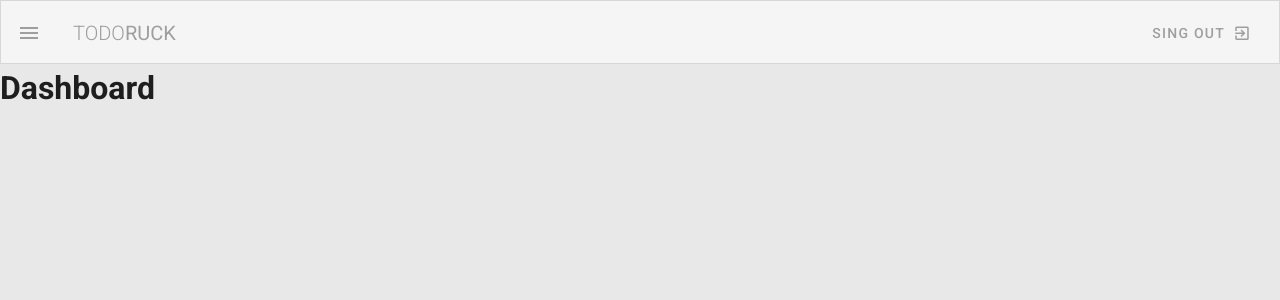
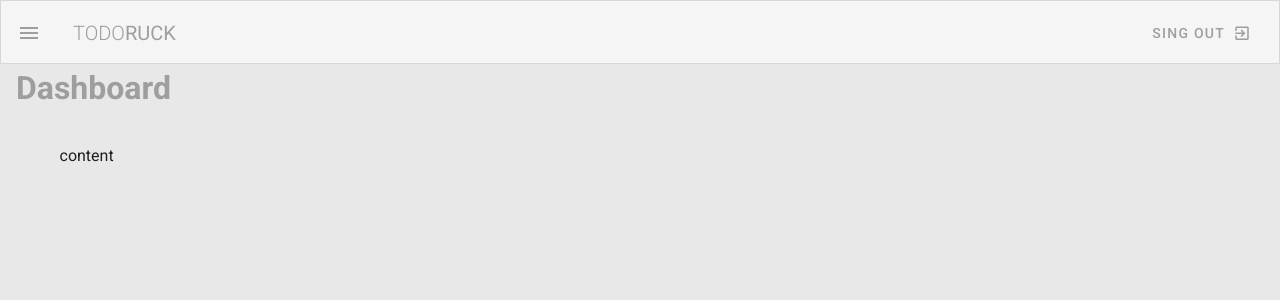
Before and after one commit to ruckrussell/todoruck, a Vue app: page / in a window 1280 px wide. Shown: the top 300 px of the page. Built offline with nearby package versions, Linux system fonts and the light colour scheme.

Commit message:
Padding & Margin con Spacing en Vuetify

```diff
--- a/src/App.vue
+++ b/src/App.vue
@@ -1,7 +1,7 @@
 <template>
   <v-app style="background: #E8E8E8">
     <Navbar />
-    <v-content>
+    <v-content class="mx-4 mb-4">
       <router-view>
 
       </router-view>
--- a/src/views/Dashboard.vue
+++ b/src/views/Dashboard.vue
@@ -1,6 +1,10 @@
 <template>
 <div class="dashboard">
-  <h1>Dashboard</h1>
+  <h1 class="subheading grey--text">Dashboard</h1>
+
+  <v-container class="my-5">
+    content
+  </v-container>
 
 </div>
 </template>
--- a/src/views/Projects.vue
+++ b/src/views/Projects.vue
@@ -1,6 +1,10 @@
 <template>
 <div class="projects">
-  <h1>Projects</h1>
+  <h1 class="subheading grey--text">Projects</h1>
+
+  <v-container class="my-5">
+    content
+  </v-container>
 
 </div>
 </template>
--- a/src/views/Team.vue
+++ b/src/views/Team.vue
@@ -1,6 +1,10 @@
 <template>
 <div class="team">
-  <h1>Team</h1>
+  <h1 class="subheading grey--text">Team</h1>
+
+  <v-container class="my-5">
+    content
+  </v-container>
 
 </div>
 </template>
```
